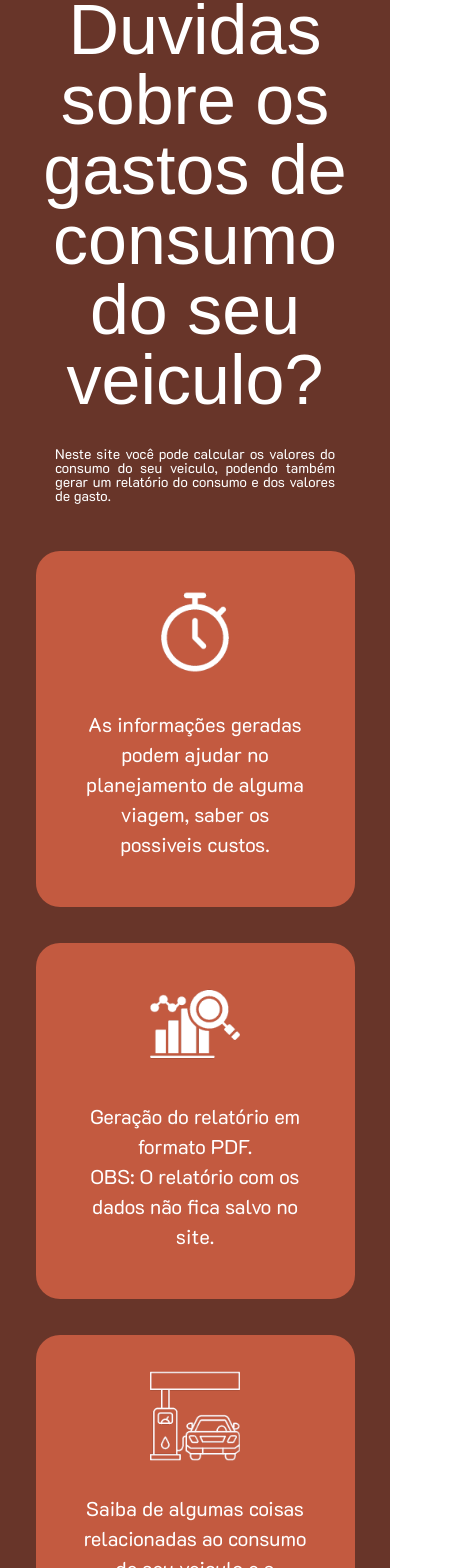
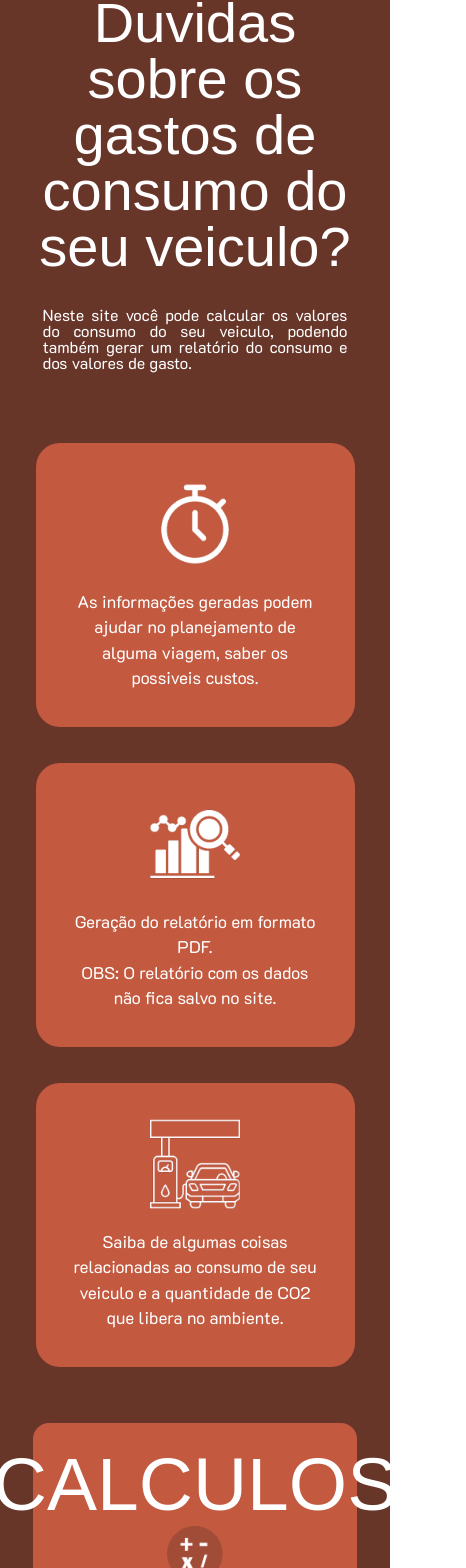
Before and after one commit to Guilherme-Ferreira-Tombini/Fisher-combustion, a Next.js app: page / in a window 390 px wide. Shown: the part 382-1950 px from the top of the page, 466 px wide, since content can reach past the window. Built offline with nearby package versions, Linux system fonts and the light colour scheme; a web font is replaced by a local one.

Commit message:
style: modified font size and spacing in mobile mode of the site

```diff
--- a/src/app/components/Calculate.tsx
+++ b/src/app/components/Calculate.tsx
@@ -111,7 +111,7 @@ export default function Calculate(){
     return(
       <>
         <div className="grid grid-cols-1 justify-items-center mt-10 bg-[#C35A40] w-[83%] p-6 rounded-2xl">
-            <h1 className="flex flex-col justify-center items-center leading-none text-[95px] mb-1">
+            <h1 className="flex flex-col justify-center items-center leading-none text-[90px] mb-1 mobile:text-[75px]">
                 CALCULOS
             </h1>
             <Image
--- a/src/app/components/DataReport.tsx
+++ b/src/app/components/DataReport.tsx
@@ -2,11 +2,11 @@
 export default function DataReport(props:any){
     return(
         <div className="bg-[#C35A40] rounded-lg p-3 mt-16 w-[83%] grid grid-cols-1 justify-items-center">
-            <h1 className="flex flex-col justify-center items-center leading-none text-[95px] mb-6">
+            <h1 className="flex flex-col justify-center items-center leading-none text-[90px] mb-6 mobile:text-[75px]">
                 RELATÓRIO
             </h1>
             <div className="w-[90%] grid grid-cols-1 p-2">
-                <div className="flex flex-col justify-items-start text-[26px] font-k2d">
+                <div className="flex flex-col justify-items-start text-[20px] font-k2d mobile:text-base">
                     <span className="text-justify mt-1">
                         Com o tanque cheio o carro percorre:{" " + props.KMLValue} KM
                     </span>
--- a/src/app/components/Header.tsx
+++ b/src/app/components/Header.tsx
@@ -1,7 +1,7 @@
 export default function Header() {
   return (
     <div className="bg-[#8E4837] w-[100%] p-4 ">
-      <h1 className="text-4xl ml-5">
+      <h1 className="text-4xl ml-5 ">
           FisherCombustion
       </h1>
     </div>
--- a/src/app/components/TopOfPage.tsx
+++ b/src/app/components/TopOfPage.tsx
@@ -14,11 +14,11 @@ export default function TopOfPage() {
       </div>
 
       <div className=" w-[55%] p-1 flex flex-col justify-center items-center mobile:w-[100%] mobile:p-3 mobile:order-2">
-        <div className="grid grid-rows-1 justify-items-center w-[85%] ml-9 mobile:ml-0 mobile:order-2">
-          <h1 className="text-[87.5px] text-justify leading-none w-[100%] mb-8 mobile:text-[70px] mobile:text-center">
+        <div className="grid grid-rows-1 justify-items-center w-[85%] ml-9 mobile:ml-0 mobile:order-2 mobile:w-[98%]">
+          <h1 className="text-[87.5px] text-justify leading-none w-[97%] mb-8 mobile:text-[56px] mobile:text-center">
               Duvidas sobre os gastos de consumo do seu veiculo?
           </h1>
-          <h5 className="w-[100%] text-justify text-light leading-none text-[21px] mobile:text-[14px] mobile:w-[90%] font-k2d">
+          <h5 className="w-[100%] text-justify text-light leading-none text-[21px] mobile:text-[16px] mobile:w-[85%] font-k2d mobile:mb-6">
               Neste site você pode calcular os valores do consumo do seu veiculo, podendo
               também gerar um relatório do consumo e dos valores de gasto.
           </h5>
--- a/src/app/components/Topics.tsx
+++ b/src/app/components/Topics.tsx
@@ -14,7 +14,7 @@ export default function Topics({image, text} : TopicsProps) {
         </React.Fragment>
     ));
     return (
-        <div className="flex flex-col justify-center p-4 items-center mobile:p-4 ">
+        <div className="flex flex-col justify-center p-4 items-center">
            <div className="bg-[#C35A40] rounded-3xl p-4 w-full h-full grid grid-cols-1 justify-items-center">
               <Image
                 className="mt-5"
@@ -22,7 +22,7 @@ export default function Topics({image, text} : TopicsProps) {
                 alt={"Image"}
                 width={90} height={90}/>
 
-               <h5 className="text-center font-k2d text-[19px] m-5 mobile:text-[20px] mobile:p-3">
+               <h5 className="text-center font-k2d text-[19px] m-5 mobile:text-[17px] ">
                   {paragraph}
                </h5>
            </div>
```
